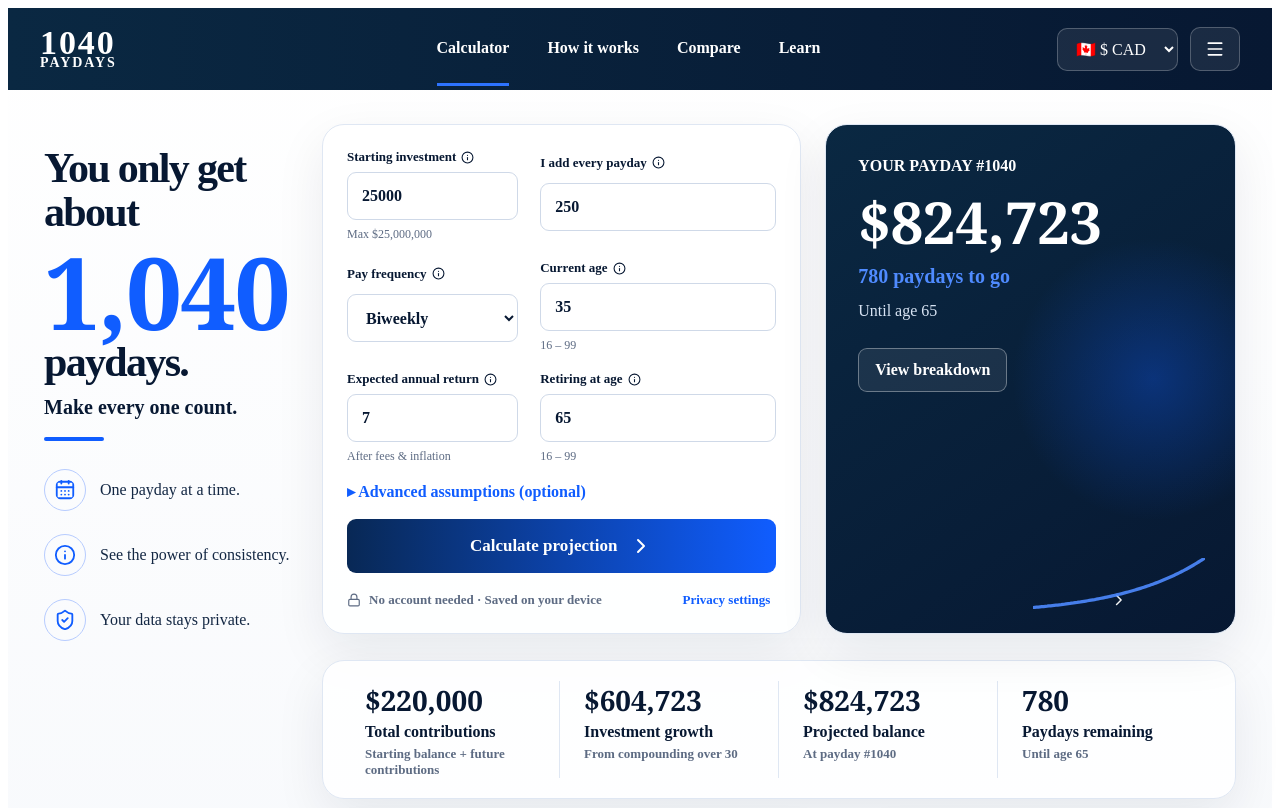
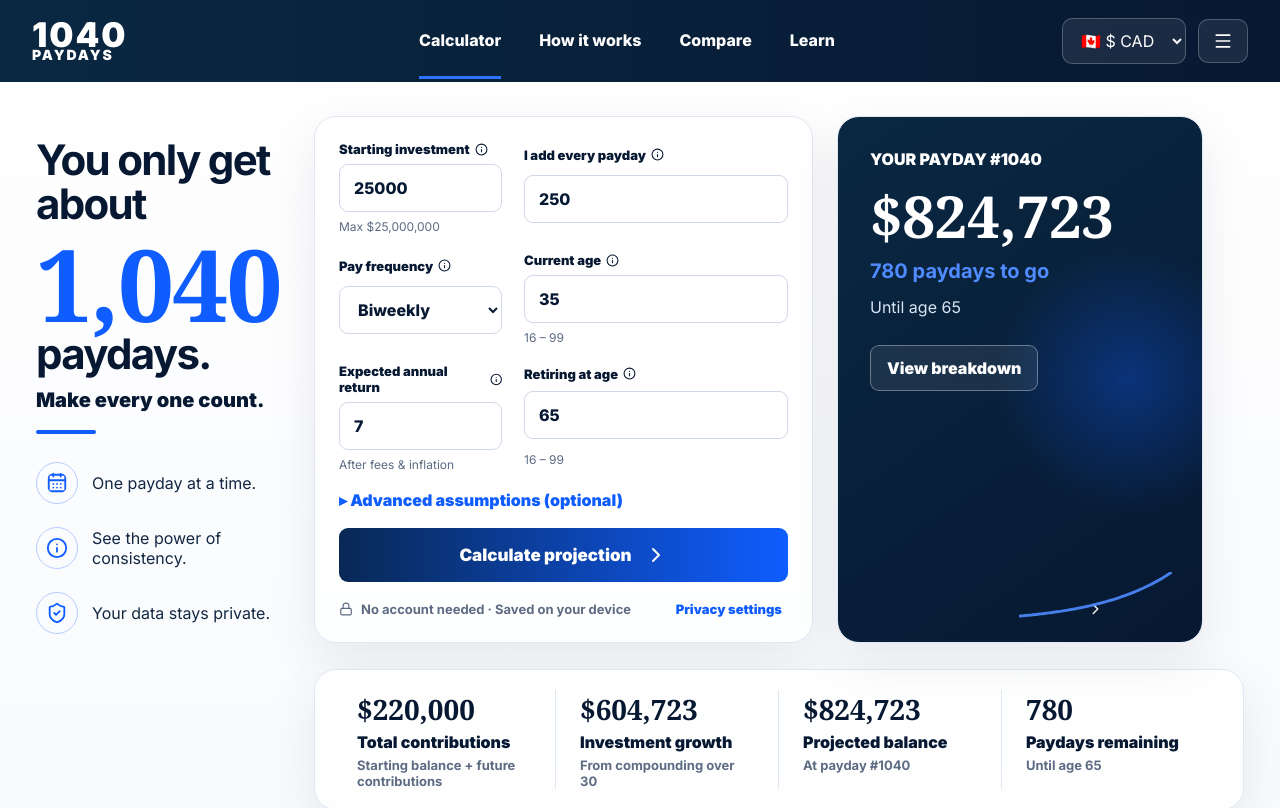
Before and after one commit to calgal7-del/1040-paydays, a React (Vite) app: page / in a window 1280 px wide. Shown: the top 808 px of the page. Built offline with nearby package versions, Linux system fonts and the light colour scheme.

Commit message:
Update index.css

```diff
--- a/src/index.css
+++ b/src/index.css
@@ -1 +1,2 @@
-html{scroll-behavior:smooth}body{-webkit-font-smoothing:antialiased;text-rendering:optimizeLegibility}a{cursor:pointer}::selection{background:#dcecff}
+@import url('https://fonts.googleapis.com/css2?family=Inter:wght@400;600;700;800;900&display=swap');
+html{scroll-behavior:smooth}body{margin:0;font-family:Inter,system-ui,-apple-system,BlinkMacSystemFont,'Segoe UI',sans-serif;background:#f7f9fc;color:#071832}a{color:inherit}
```
